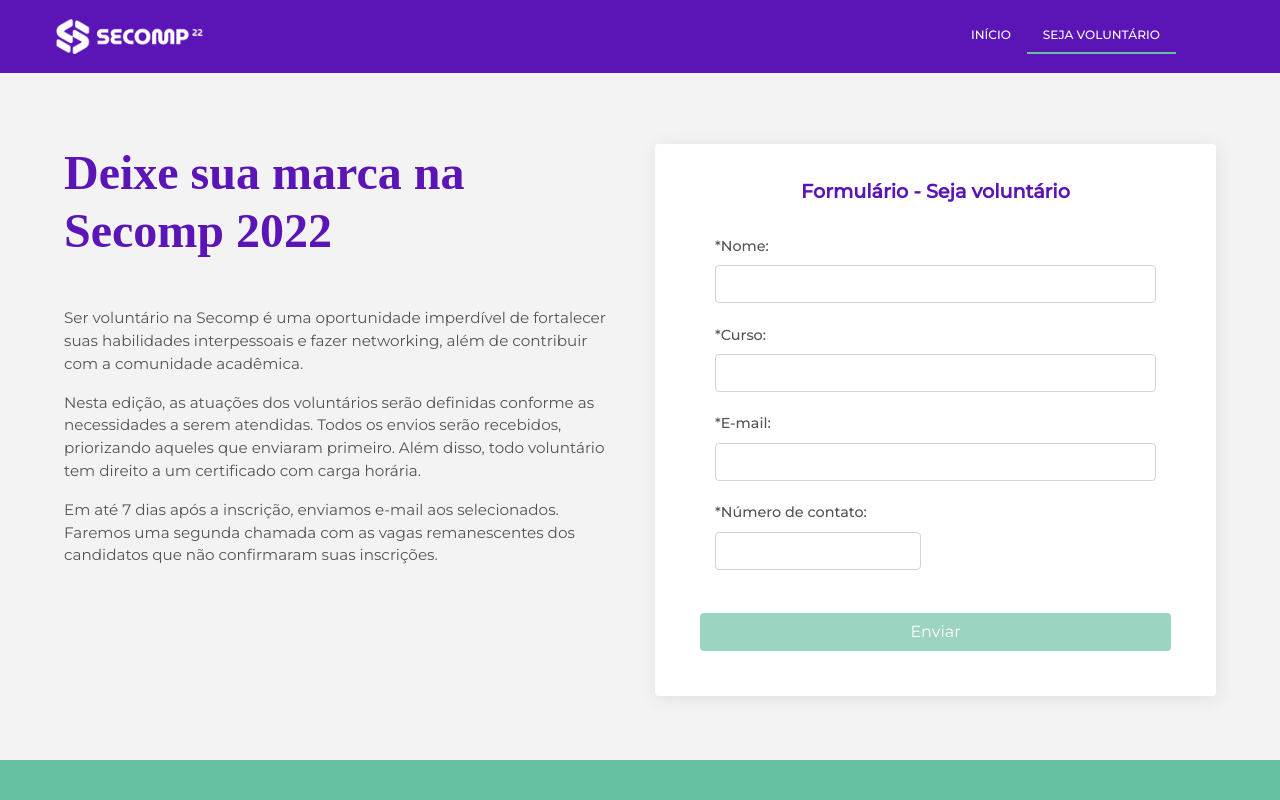
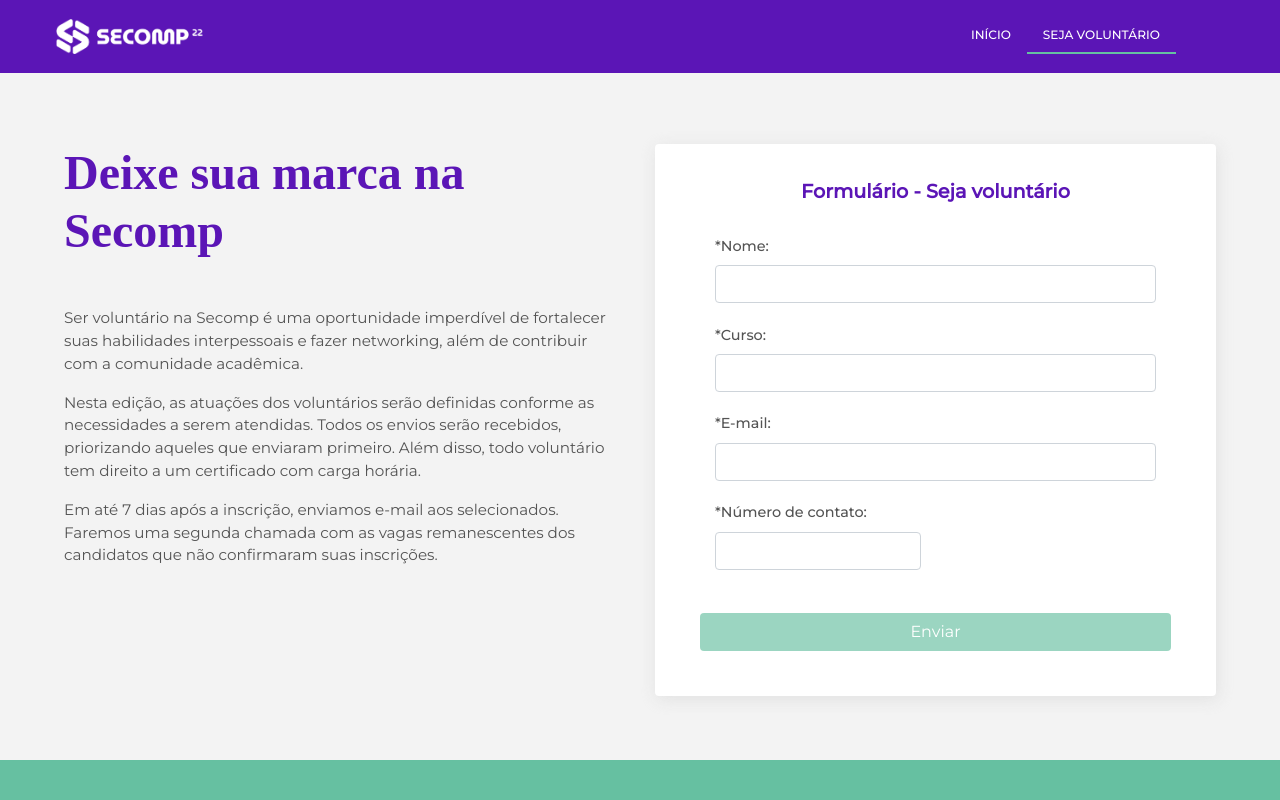
Before and after one commit to GiulianaCDA/Secomp, an Angular app in the folder secomp2022/: page /sejavoluntario in a window 1280 px wide. Shown: the top 800 px of the page. Built offline with nearby package versions, Linux system fonts and the light colour scheme; no server answers; a web font is replaced by a local one.

Commit message:
altera titulo

```diff
--- a/secomp2022/src/app/pages/voluntarios/voluntarios.component.html
+++ b/secomp2022/src/app/pages/voluntarios/voluntarios.component.html
@@ -3,7 +3,7 @@
 <div class="spacing">
   <div class="row">
       <div class="col-md-6  texto-voluntarios">
-          <h1 class="card-title text-purple">Deixe sua marca na <br>Secomp 2022</h1>
+          <h1 class="card-title text-purple">Deixe sua marca na <br>Secomp</h1>
           <p>Ser voluntário na Secomp é uma oportunidade imperdível de fortalecer suas habilidades
             interpessoais e fazer networking, além de contribuir com a comunidade acadêmica.
           </p>
```
